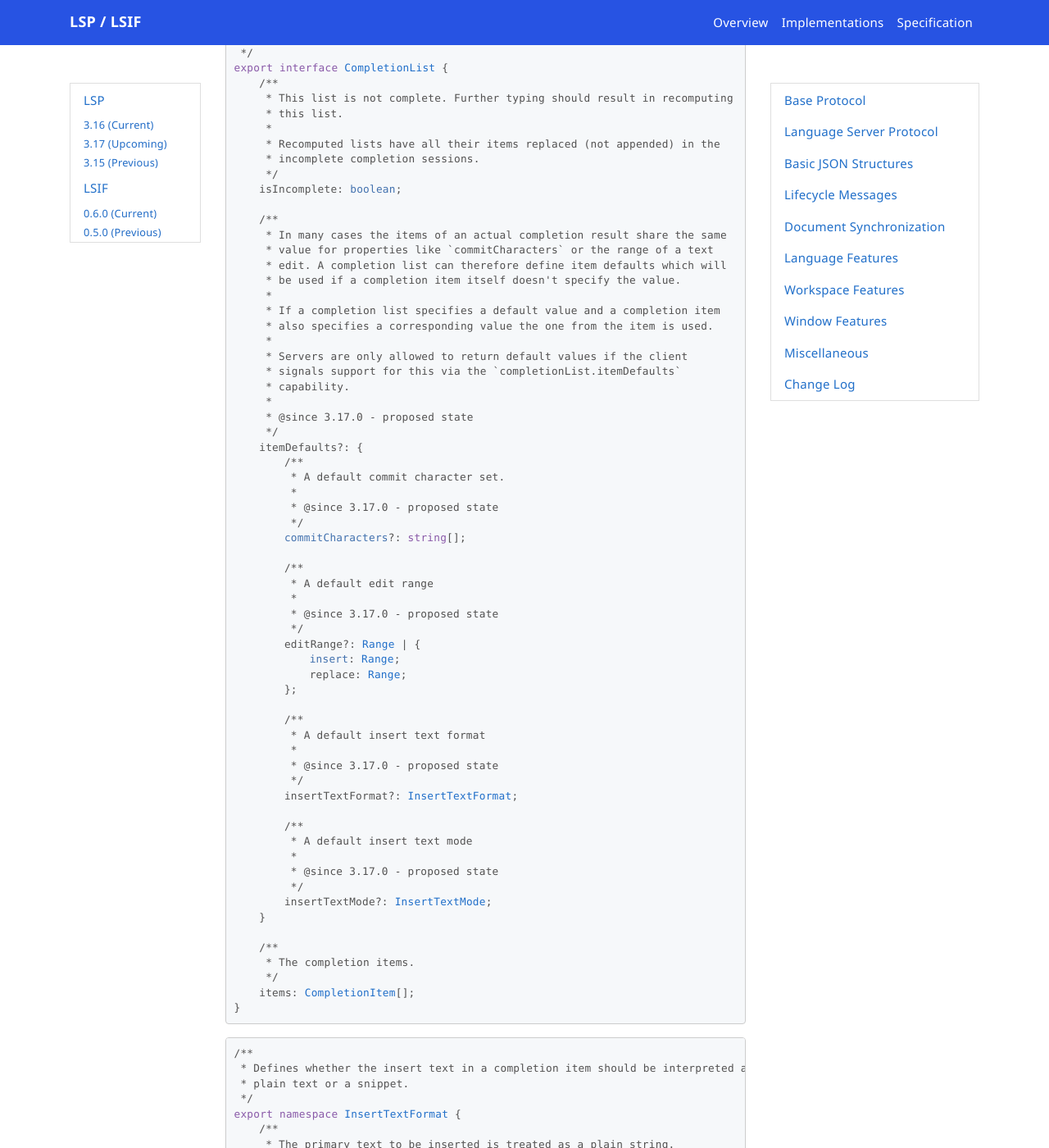
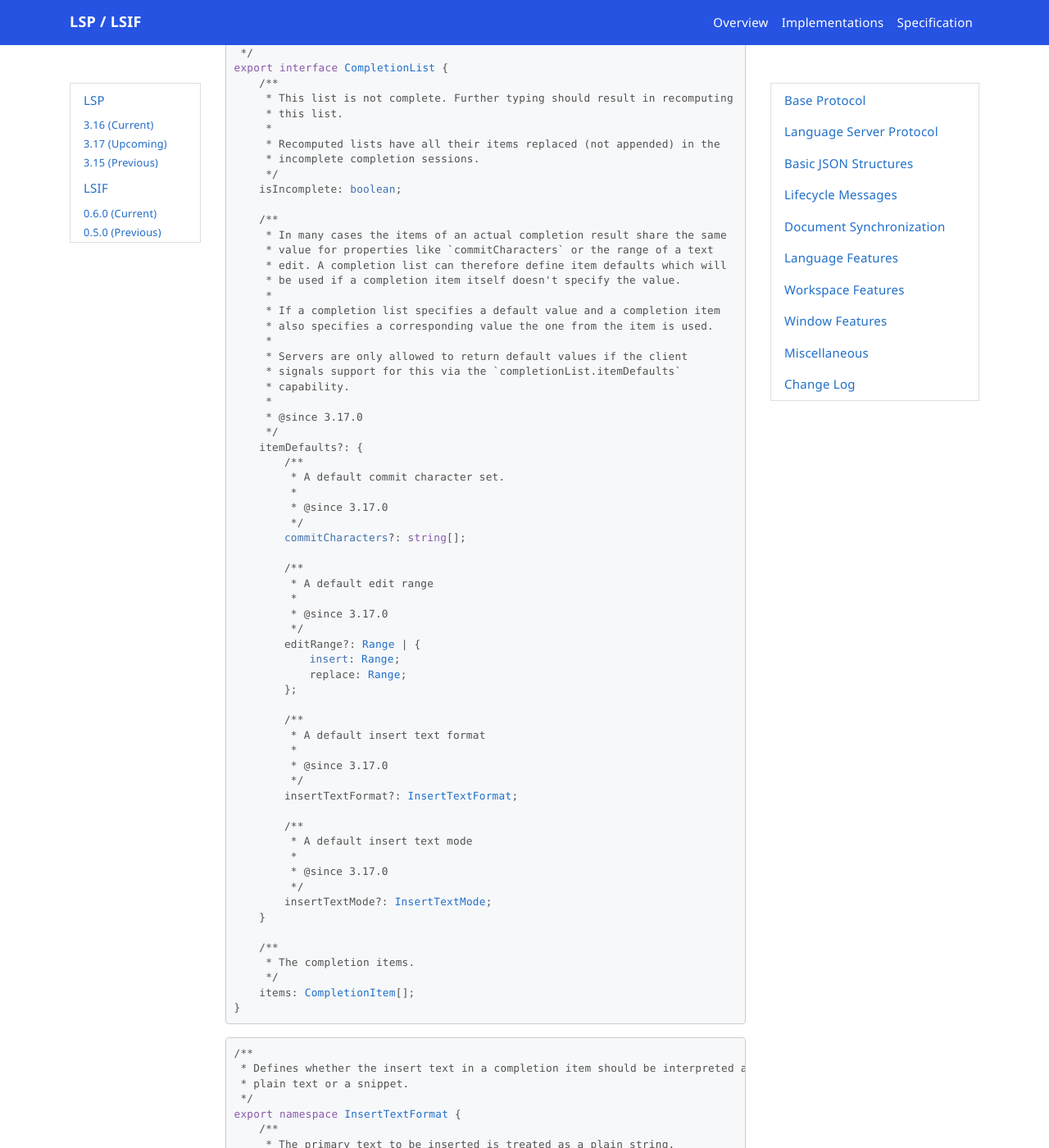
Before and after one commit to microsoft/language-server-protocol, a Jekyll site: the page built from _specifications/lsp/3.17/specification.md, in a window 1280 px wide and 1400 px high, scrolled down 147520 px. Shown: the whole window at 82% size. Built offline with Jekyll 4.4.1, drawn with Linux system fonts in a browser that asks for light colours; nearby versions of some CDN libraries; emoji names are drawn with the system emoji font; comment, search, counter and statistics services are not loaded; some of the changed text lies outside the part shown.

Commit message:
Remove Proposed State

````diff
--- a/_specifications/lsp/3.17/general/initialize.md
+++ b/_specifications/lsp/3.17/general/initialize.md
@@ -264,21 +264,21 @@ export interface TextDocumentClientCapabilities {
 	/**
 	 * Capabilities specific to the various type hierarchy requests.
 	 *
-	 * @since 3.17.0 - proposed state
+	 * @since 3.17.0
 	 */
 	typeHierarchy?: TypeHierarchyClientCapabilities;
 
 	/**
 	 * Capabilities specific to the `textDocument/inlineValue` request.
 	 *
-	 * @since 3.17.0 - proposed state
+	 * @since 3.17.0
 	 */
 	inlineValue?: InlineValueClientCapabilities;
 
 	/**
 	 * Capabilities specific to the `textDocument/inlayHint` request.
 	 *
-	 * @since 3.17.0 - proposed state
+	 * @since 3.17.0
 	 */
 	inlayHint?: InlayHintClientCapabilities;
 
@@ -438,7 +438,7 @@ interface ClientCapabilities {
 		/**
 		 * Client workspace capabilities specific to inline values.
 		 *
-		 * @since 3.17.0 - proposed state
+		 * @since 3.17.0
 		 * @proposed
 		 */
 		inlineValue?: InlineValueWorkspaceClientCapabilities;
@@ -446,7 +446,7 @@ interface ClientCapabilities {
 		/**
 		 * Client workspace capabilities specific to inlay hints.
 		 *
-		 * @since 3.17.0 - proposed state
+		 * @since 3.17.0
 		 * @proposed
 		 */
 		inlayHint?: InlayHintWorkspaceClientCapabilities;
@@ -846,7 +846,7 @@ interface ServerCapabilities {
 	/**
 	 * The server provides type hierarchy support.
 	 *
-	 * @since 3.17.0 - proposed state
+	 * @since 3.17.0
 	 */
 	typeHierarchyProvider?: boolean | TypeHierarchyOptions
 		 | TypeHierarchyRegistrationOptions;
@@ -854,7 +854,7 @@ interface ServerCapabilities {
 	/**
 	 * The server provides inline values.
 	 *
-	 * @since 3.17.0 - proposed state
+	 * @since 3.17.0
 	 */
 	inlineValueProvider?: boolean | InlineValueOptions
 		 | InlineValueRegistrationOptions;
@@ -862,7 +862,7 @@ interface ServerCapabilities {
 	/**
 	 * The server provides inlay hints.
 	 *
-	 * @since 3.17.0 - proposed state
+	 * @since 3.17.0
 	 */
 	inlayHintProvider?: boolean | InlayHintOptions
 		 | InlayHintRegistrationOptions;
--- a/_specifications/lsp/3.17/language/codeAction.md
+++ b/_specifications/lsp/3.17/language/codeAction.md
@@ -305,7 +305,7 @@ export interface CodeActionContext {
 /**
  * The reason why code actions were requested.
  *
- * @since 3.17.0 - proposed state
+ * @since 3.17.0
  */
 export namespace CodeActionTriggerKind {
 	/**
--- a/_specifications/lsp/3.17/language/completion.md
+++ b/_specifications/lsp/3.17/language/completion.md
@@ -115,7 +115,7 @@ export interface CompletionClientCapabilities {
 		 * The client has support for completion item label
 		 * details (see also `CompletionItemLabelDetails`).
 		 *
-		 * @since 3.17.0 - proposed state
+		 * @since 3.17.0
 		 */
 		labelDetailsSupport?: boolean;
 	};
@@ -144,7 +144,7 @@ export interface CompletionClientCapabilities {
 	 * The client's default when the completion item doesn't provide a
 	 * `insertTextMode` property.
 	 *
-	 * @since 3.17.0 - proposed state
+	 * @since 3.17.0
 	 */
 	insertTextMode?: InsertTextMode;
 
@@ -152,7 +152,7 @@ export interface CompletionClientCapabilities {
 	 * The client supports the following `CompletionList` specific
 	 * capabilities.
 	 *
-	 * @since 3.17.0 - proposed state
+	 * @since 3.17.0
 	 */
 	completionList?: {
 		/**
@@ -163,7 +163,7 @@ export interface CompletionClientCapabilities {
 		 * `CompletionList.itemDefaults` object. If omitted
 		 * no properties are supported.
 		 *
-		 * @since 3.17.0 - proposed state
+		 * @since 3.17.0
 		 */
 		itemDefaults?: string[];
 	}
@@ -218,7 +218,7 @@ export interface CompletionOptions extends WorkDoneProgressOptions {
 	 * The server supports the following `CompletionItem` specific
 	 * capabilities.
 	 *
-	 * @since 3.17.0 - proposed state
+	 * @since 3.17.0
 	 */
 	completionItem?: {
 		/**
@@ -226,7 +226,7 @@ export interface CompletionOptions extends WorkDoneProgressOptions {
 		 * details (see also `CompletionItemLabelDetails`) when receiving
 		 * a completion item in a resolve call.
 		 *
-		 * @since 3.17.0 - proposed state
+		 * @since 3.17.0
 		 */
 		labelDetailsSupport?: boolean;
 	}
@@ -344,20 +344,20 @@ export interface CompletionList {
 	 * signals support for this via the `completionList.itemDefaults`
 	 * capability.
 	 *
-	 * @since 3.17.0 - proposed state
+	 * @since 3.17.0
 	 */
 	itemDefaults?: {
 		/**
 		 * A default commit character set.
 		 *
-		 * @since 3.17.0 - proposed state
+		 * @since 3.17.0
 		 */
 		commitCharacters?: string[];
 
 		/**
 		 * A default edit range
 		 *
-		 * @since 3.17.0 - proposed state
+		 * @since 3.17.0
 		 */
 		editRange?: Range | {
 			insert: Range;
@@ -367,14 +367,14 @@ export interface CompletionList {
 		/**
 		 * A default insert text format
 		 *
-		 * @since 3.17.0 - proposed state
+		 * @since 3.17.0
 		 */
 		insertTextFormat?: InsertTextFormat;
 
 		/**
 		 * A default insert text mode
 		 *
-		 * @since 3.17.0 - proposed state
+		 * @since 3.17.0
 		 */
 		insertTextMode?: InsertTextMode;
 	}
@@ -498,7 +498,7 @@ export type InsertTextMode = 1 | 2;
 /**
  * Additional details for a completion item label.
  *
- * @since 3.17.0 - proposed state
+ * @since 3.17.0
  */
 export interface CompletionItemLabelDetails {
 
@@ -537,7 +537,7 @@ export interface CompletionItem {
 	/**
 	 * Additional details for the label
 	 *
-	 * @since 3.17.0 - proposed state
+	 * @since 3.17.0
 	 */
 	labelDetails?: CompletionItemLabelDetails;
 
--- a/_specifications/lsp/3.17/language/inlayHint.md
+++ b/_specifications/lsp/3.17/language/inlayHint.md
@@ -14,7 +14,7 @@ _Client Capability_:
 /**
  * Inlay hint client capabilities.
  *
- * @since 3.17.0 - proposed state
+ * @since 3.17.0
  */
 export interface InlayHintClientCapabilities {
 
@@ -47,7 +47,7 @@ _Server Capability_:
 /**
  * Inlay hint options used during static registration.
  *
- * @since 3.17.0 - proposed state
+ * @since 3.17.0
  */
 export interface InlayHintOptions extends WorkDoneProgressOptions {
 	/**
@@ -66,7 +66,7 @@ _Registration Options_: `InlayHintRegistrationOptions` defined as follows:
 /**
  * Inlay hint options used during static or dynamic registration.
  *
- * @since 3.17.0 - proposed state
+ * @since 3.17.0
  */
 export interface InlayHintRegistrationOptions extends InlayHintOptions,
 	TextDocumentRegistrationOptions, StaticRegistrationOptions {
@@ -83,7 +83,7 @@ _Request_:
 /**
  * A parameter literal used in inlay hint requests.
  *
- * @since 3.17.0 - proposed state
+ * @since 3.17.0
  */
 export interface InlayHintParams extends WorkDoneProgressParams {
 	/**
@@ -107,7 +107,7 @@ _Response_:
 /**
  * Inlay hint information.
  *
- * @since 3.17.0 - proposed state
+ * @since 3.17.0
  */
 export interface InlayHint {
 
@@ -184,7 +184,7 @@ export interface InlayHint {
  * An inlay hint label part allows for interactive and composite labels
  * of inlay hints.
  *
- * @since 3.17.0 - proposed state
+ * @since 3.17.0
  */
 export interface InlayHintLabelPart {
 
@@ -231,7 +231,7 @@ export interface InlayHintLabelPart {
 /**
  * Inlay hint kinds.
  *
- * @since 3.17.0 - proposed state
+ * @since 3.17.0
  */
 export namespace InlayHintKind {
 
@@ -293,7 +293,7 @@ _Client Capability_:
 /**
  * Client workspace capabilities specific to inlay hints.
  *
- * @since 3.17.0 - proposed state
+ * @since 3.17.0
  */
 export interface InlayHintWorkspaceClientCapabilities {
 	/**
--- a/_specifications/lsp/3.17/language/inlineValue.md
+++ b/_specifications/lsp/3.17/language/inlineValue.md
@@ -14,7 +14,7 @@ _Client Capability_:
 /**
  * Client capabilities specific to inline values.
  *
- * @since 3.17.0 - proposed state
+ * @since 3.17.0
  */
 export interface InlineValueClientCapabilities {
 	/**
@@ -35,7 +35,7 @@ _Server Capability_:
 /**
  * Inline value options used during static registration.
  *
- * @since 3.17.0 - proposed state
+ * @since 3.17.0
  */
 export interface InlineValueOptions extends WorkDoneProgressOptions {
 }
@@ -49,7 +49,7 @@ _Registration Options_: `InlineValueRegistrationOptions` defined as follows:
 /**
  * Inline value options used during static or dynamic registration.
  *
- * @since 3.17.0 - proposed state
+ * @since 3.17.0
  */
 export interface InlineValueRegistrationOptions extends InlineValueOptions,
 	TextDocumentRegistrationOptions, StaticRegistrationOptions {
@@ -66,7 +66,7 @@ _Request_:
 /**
  * A parameter literal used in inline value requests.
  *
- * @since 3.17.0 - proposed state
+ * @since 3.17.0
  */
 export interface InlineValueParams extends WorkDoneProgressParams {
 	/**
@@ -91,7 +91,7 @@ export interface InlineValueParams extends WorkDoneProgressParams {
 
 ```typescript
 /**
- * @since 3.17.0 - proposed state
+ * @since 3.17.0
  */
 export interface InlineValueContext {
 	/**
@@ -112,7 +112,7 @@ _Response_:
 /**
  * Provide inline value as text.
  *
- * @since 3.17.0 - proposed state
+ * @since 3.17.0
  */
 export interface InlineValueText {
 	/**
@@ -138,7 +138,7 @@ export interface InlineValueText {
  *
  * An optional variable name can be used to override the extracted name.
  *
- * @since 3.17.0 - proposed state
+ * @since 3.17.0
  */
 export interface InlineValueVariableLookup {
 	/**
@@ -171,7 +171,7 @@ export interface InlineValueVariableLookup {
  *
  * An optional expression can be used to override the extracted expression.
  *
- * @since 3.17.0 - proposed state
+ * @since 3.17.0
  */
 export interface InlineValueEvaluatableExpression {
 	/**
@@ -198,7 +198,7 @@ export interface InlineValueEvaluatableExpression {
  * - as an evaluatable expression (class InlineValueEvaluatableExpression)
  * The InlineValue types combines all inline value types into one type.
  *
- * @since 3.17.0 - proposed state
+ * @since 3.17.0
  */
 export type InlineValue = InlineValueText | InlineValueVariableLookup | InlineValueEvaluatableExpression;
 ```
@@ -221,7 +221,7 @@ _Client Capability_:
 /**
  * Client workspace capabilities specific to inline values.
  *
- * @since 3.17.0 - proposed state
+ * @since 3.17.0
  */
 export interface InlineValueWorkspaceClientCapabilities {
 	/**
--- a/_specifications/lsp/3.17/workspace/symbol.md
+++ b/_specifications/lsp/3.17/workspace/symbol.md
@@ -73,7 +73,7 @@ export interface WorkspaceSymbolOptions extends WorkDoneProgressOptions {
 	 * The server provides support to resolve additional
 	 * information for a workspace symbol.
 	 *
-	 * @since 3.17.0 - proposed state
+	 * @since 3.17.0
 	 */
 	resolveProvider?: boolean;
 }
@@ -118,7 +118,7 @@ _Response_:
 /**
  * A special workspace symbol that supports locations without a range
  *
- * @since 3.17.0 - proposed state
+ * @since 3.17.0
  */
 export interface WorkspaceSymbol {
 	/**
````
